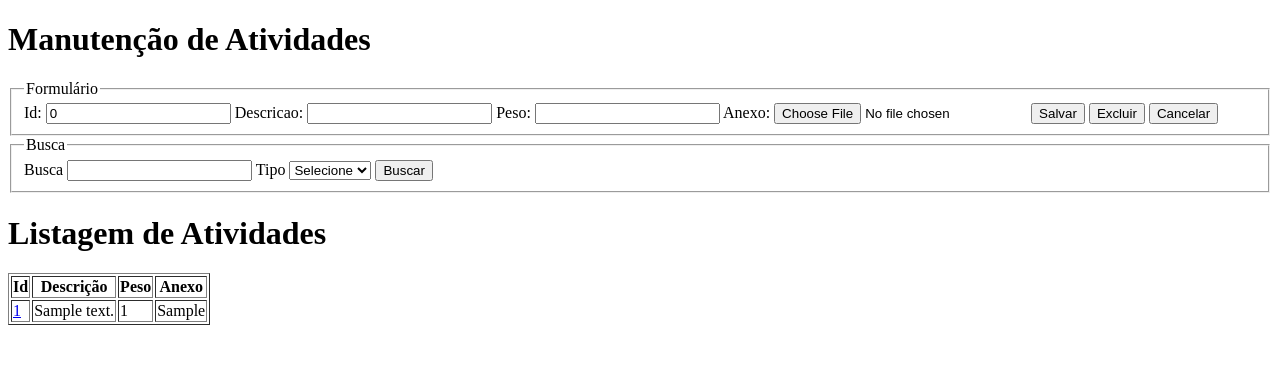
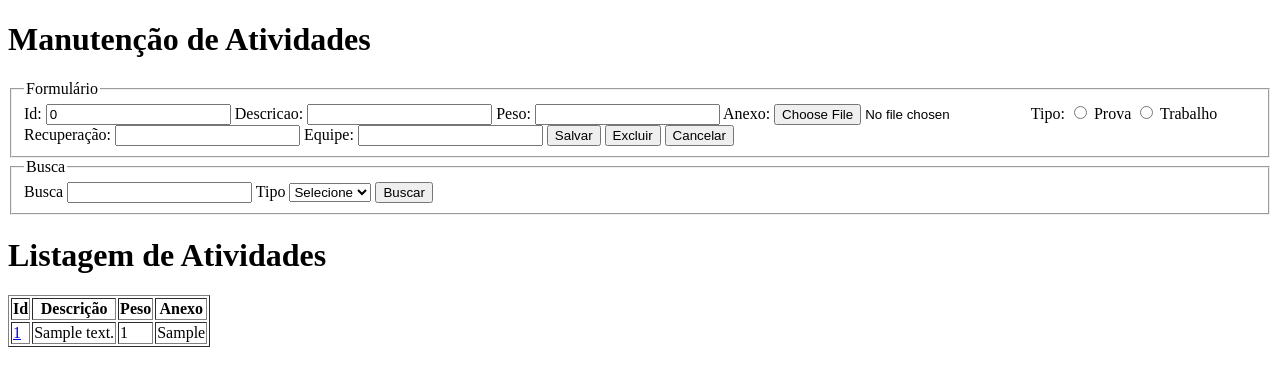
Before and after one commit to marcelaleite/desenvweb2025, a PHP site: page /Atividade/index.php in a window 1280 px wide. Shown: the top 386 px of the page. Run offline with PHP 8.4, Linux system fonts and the light colour scheme; the visitor is signed in with stand-in values (Sample User, id 1); tables that the repository leaves empty hold one stand-in row (values such as "Sample post").

Commit message:
aula 11/06

```diff
--- a/Siga/Atividade/form_cad_atividade.html
+++ b/Siga/Atividade/form_cad_atividade.html
@@ -18,6 +18,14 @@
             <input type="text" name="peso" value={peso}>
             <label for="anexo">Anexo:</label>
             <input type="file" name="anexo" value={anexo}>
+            <label for="tipo">Tipo:</label>
+            <input type="radio" name="tipo" value="1"> Prova
+            <input type="radio" name="tipo" value="2"> Trabalho
+            <label for="recuperacao">Recuperação:</label>
+            <input type="text" name="recuperacao" value="{recuperacao}">
+            <label for="equipe">Equipe:</label>
+            <input type="text" name="equipe" value="{equipe}">
+
             <button type="submit" name="acao" value="salvar">Salvar</button>
             <button type="submit" name="acao" value="excluir">Excluir</button>
             <input type="reset" value="Cancelar">
--- a/Siga/Atividade/index.php
+++ b/Siga/Atividade/index.php
@@ -3,18 +3,25 @@ session_start();
 
 require_once('../valida_login.php');
 
+require_once("../Classes/Prova.class.php");
 require_once("../Classes/Atividade.class.php");
 
 if ($_SERVER['REQUEST_METHOD'] == 'POST'){
     $id = isset($_POST['id'])?$_POST['id']:0;
     $descricao = isset($_POST['descricao'])?$_POST['descricao']:"";
     $peso = isset($_POST['peso'])?$_POST['peso']:0;
-    //$anexo = isset($_POST['anexo'])?$_POST['anexo']:"";
+    $tipo = isset($_POST['tipo'])?$_POST['tipo']:0;
+    $recuperacao = isset($_POST['recuperacao'])?$_POST['recuperacao']:0;
+    $equipe = isset($_POST['equipe'])?$_POST['equipe']:0;
     $acao = isset($_POST['acao'])?$_POST['acao']:"";
 
     $destino_anexo = 'uploads/'.$_FILES['anexo']['name'];
     move_uploaded_file($_FILES['anexo']['tmp_name'],PATH_UPLOAD.$destino_anexo);
-    $atividade = new Atividade($id,$descricao,$peso,$destino_anexo);
+
+    if ($tipo == 1)
+        $atividade = new Prova($id,$descricao,$peso,$destino_anexo, $recuperacao);
+    else // corrigir abaixo para criar um trabalho em vez de uma atividade
+        $atividade = new Atividade($id,$descricao,$peso,$destino_anexo);
     if ($acao == 'salvar')
         if ($id > 0)
             $resultado = $atividade->alterar();
@@ -38,11 +45,18 @@ if ($_SERVER['REQUEST_METHOD'] == 'POST'){
         $formulario = str_replace('{descricao}',$atividade->getDescricao(),$formulario);
         $formulario = str_replace('{peso}',$atividade->getPeso(),$formulario);
         $formulario = str_replace('{anexo}',$atividade->getAnexo(),$formulario);
+        $formulario = str_replace('{tipo}',"",$formulario);
+        $formulario = str_replace('{recuperacao}',"",$formulario);
+        $formulario = str_replace('{equipe}',"",$formulario);
     }else{
         $formulario = str_replace('{id}',0,$formulario);
         $formulario = str_replace('{descricao}','',$formulario);
         $formulario = str_replace('{peso}','',$formulario);
         $formulario = str_replace('{anexo}','',$formulario);
+
+        $formulario = str_replace('{tipo}',"",$formulario);
+        $formulario = str_replace('{recuperacao}',"",$formulario);
+        $formulario = str_replace('{equipe}',"",$formulario);
     }
     print($formulario);
     include_once('lista_atividade.php');
--- a/Siga/Atividade/lista_atividade.php
+++ b/Siga/Atividade/lista_atividade.php
@@ -3,6 +3,7 @@ session_start();
 
 require_once('../valida_login.php');
 
+    require_once("../Classes/Prova.class.php");
     require_once("../Classes/Atividade.class.php");
     $busca = isset($_GET['busca'])?$_GET['busca']:0;
     $tipo = isset($_GET['tipo'])?$_GET['tipo']:0;
--- a/Siga/Classes/Atividade.class.php
+++ b/Siga/Classes/Atividade.class.php
@@ -90,7 +90,11 @@ class Atividade{
         //$resultado = $comando->fetchAll();
         $atividades = [];
         while ($registro = $comando->fetch()){
-            $atividade = new Atividade($registro['id'],$registro['descricao'],$registro['peso'],$registro['anexo']);
+            // alterar para criar tipos de atividades diferentes (prova ou trabalho)
+            if ($registro['tipo'] == 1)
+                $atividade = new Prova($registro['id'],$registro['descricao'],$registro['peso'],$registro['anexo'], $registro['recuperacao']);
+            else
+                $atividade = new Atividade($registro['id'],$registro['descricao'],$registro['peso'],$registro['anexo']);
             array_push($atividades,$atividade);
         }
         return $atividades;
--- a/Siga/Classes/Prova.class.php
+++ b/Siga/Classes/Prova.class.php
@@ -3,6 +3,7 @@ require_once("Atividade.class.php");
 
 class Prova extends Atividade{
     private $recuperacao;
+
 
     public function __construct($id,$desc,$peso,$anexo,$recuperacao){
         parent::__construct($id,$desc,$peso,$anexo);
@@ -11,7 +12,40 @@ class Prova extends Atividade{
 
     public function setRecuperacao($recuperacao){
         $this->recuperacao = $recuperacao;
-
     }
 
+    public function getTipo(){
+        return 1;
+    }
+
+    public function getRecuperacao() {return $this->recuperacao;}
+
+    // sobrescrita de método
+    public function inserir():Bool{
+            // montar o sql/ query
+            $sql = "INSERT INTO atividade
+                        (descricao, peso, anexo, tipo, recuperacao)
+                        VALUES(:descricao, :peso, :anexo, :tipo, :rec)";
+
+            $parametros = array(':descricao'=>$this->getDescricao(),
+                                ':peso'=>$this->getPeso(),
+                                ':anexo'=>$this->getAnexo(),
+                                ':tipo' => $this->getTipo(),
+                                ':rec' => $this->getRecuperacao());
+
+            return Database::executar($sql, $parametros) == true;
+    }
+
+    public function alterar():Bool{
+        parent::alterar(); // pai atualiza demais dados
+        $sql = "UPDATE atividade
+                   SET recuperacao = :recuperacao
+                 WHERE id = :id";
+          $parametros = array(':id'=>$this->getid(),
+                              ':recuperacao'=>$this->getRecuperacao());
+         return Database::executar($sql, $parametros) == true;
+     }
+
+
+
 }
```
Also changed, not shown: Siga/config/banco.sql (+11 -10 lines).
